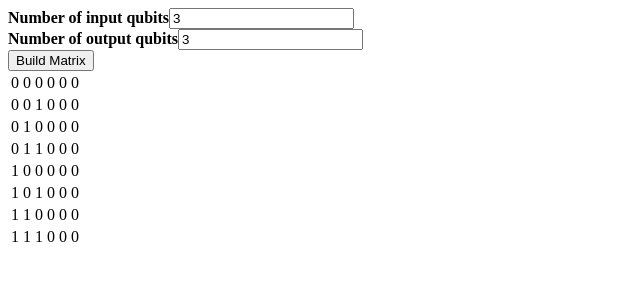
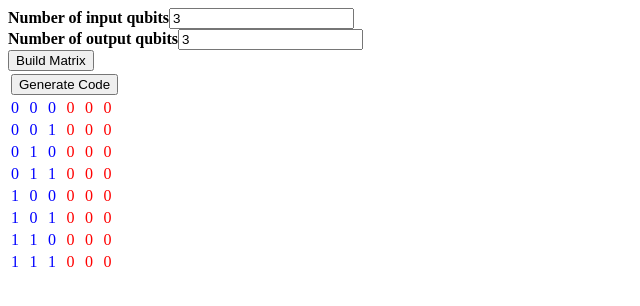
Before and after one commit to Veromc24/DisenoSoftware, an Angular app in the folder FEcircuits/circuitsfe/: page / in a window 1280 px wide. Shown: the top 306 px of the page, without its empty margins (0-640 px from the left). Built offline with nearby package versions, Linux system fonts and the light colour scheme.

Commit message:
04/04/25 parcialmente implementado

```diff
--- a/FEcircuits/circuitsfe/src/app/app.module.ts
+++ b/FEcircuits/circuitsfe/src/app/app.module.ts
@@ -5,6 +5,7 @@ import { AppRoutingModule } from './app-routing.module';
 import { AppComponent } from './app.component';
 import { CircuitComponent } from './circuit/circuit.component';
 import { FormsModule } from '@angular/forms';
+import { HttpClientModule } from '@angular/common/http';
 
 @NgModule({
   declarations: [
@@ -14,7 +15,8 @@ import { FormsModule } from '@angular/forms';
   imports: [
     BrowserModule,
     AppRoutingModule,
-    FormsModule
+    FormsModule,
+    HttpClientModule
   ],
   providers: [],
   bootstrap: [AppComponent]
--- /dev/null
+++ b/FEcircuits/circuitsfe/src/app/circuit.service.ts
@@ -0,0 +1,21 @@
+import { Injectable } from '@angular/core';
+import { HttpClient } from '@angular/common/http';
+import { Observable } from 'rxjs';
+import { Matrix } from './circuit/Matrix';
+
+@Injectable({
+  providedIn: 'root'
+})
+export class CircuitService {
+
+  constructor(private http: HttpClient) { }
+
+  generateCode(outputQubits: number, matrix?: Matrix): Observable<any> {
+    const body = {
+      outputQubits: outputQubits,
+      table:matrix?.values
+    };
+
+    return this.http.post("http://localhost:8080/circuits/generateCode", body);
+  }
+}
--- a/FEcircuits/circuitsfe/src/app/circuit/circuit.component.html
+++ b/FEcircuits/circuitsfe/src/app/circuit/circuit.component.html
@@ -9,10 +9,23 @@
 <button (click)="buildMatrix()" [disabled]="inputQubits <= 0 || outputQubits <= 0">Build Matrix</button>
 <br>
 
+
+
 <table *ngIf="matrix">
-  <tr *ngFor="let row of [].constructor(matrix.values.length); let i = index">
-    <td *ngFor="let value of [].constructor(matrix.values[i].length); let j = index">
-      {{ matrix.values[i][j] }}
+  <tr>
+    <td [attr.colspan]="inputQubits + outputQubits">
+      <button (click)="generateCode()">Generate Code</button>
+    </td>
+  </tr>
+  <tr *ngFor="let row of matrix.values; let rowNumber = index">
+    <td *ngFor="let value of row; let colNumber = index">
+      <span *ngIf="colNumber < inputQubits" style="color: blue">
+        {{ value }}
+      </span>
+      <span *ngIf="colNumber >= inputQubits" (click)="negate(rowNumber, colNumber)" style="color: red">
+
+        {{ value }}
+      </span>
     </td>
   </tr>
 </table>
--- a/FEcircuits/circuitsfe/src/app/circuit/circuit.component.ts
+++ b/FEcircuits/circuitsfe/src/app/circuit/circuit.component.ts
@@ -1,25 +1,41 @@
 import { Component } from '@angular/core';
+import { CircuitService } from '../circuit.service';  // Asegúrate de importar el servicio desde la ubicación correcta
 import { Matrix } from './Matrix';
 
 @Component({
   selector: 'app-circuit',
   standalone: false,
   templateUrl: './circuit.component.html',
-  styleUrl: './circuit.component.css'
+  styleUrls: ['./circuit.component.css']  // Corregí styleUrl a styleUrls
 })
 export class CircuitComponent {
   inputQubits: number;
   outputQubits: number;
   matrix: Matrix;
 
-  constructor() {
+  constructor(private service: CircuitService) {  // Inyectar el servicio correctamente
     this.inputQubits = 3;
     this.outputQubits = 3;
-    this.matrix = new Matrix(this.inputQubits, this.outputQubits);
+    this.matrix = new Matrix(this.inputQubits, this.outputQubits);  // Asegúrate de que Matrix tenga el constructor correcto
   }
 
   buildMatrix() {
     console.log(this.inputQubits);
     alert(this.outputQubits);
   }
+
+  negate(row: number, col: number) {
+    this.matrix!.values[row][col] = this.matrix?.values[row][col] === 0 ? 1 : 0;
+  }
+
+  generateCode() {
+    this.service.generateCode(this.outputQubits, this.matrix).subscribe(
+      (ok: any) => {
+        console.log("Todo ha salido bien");
+      },
+      (error: any) => {
+        console.error("Algo ha ido mal", error);
+      }
+    );
+  }
 }
```
Also changed, not shown: 1 other file (tests, documents, lock files or other folders).
